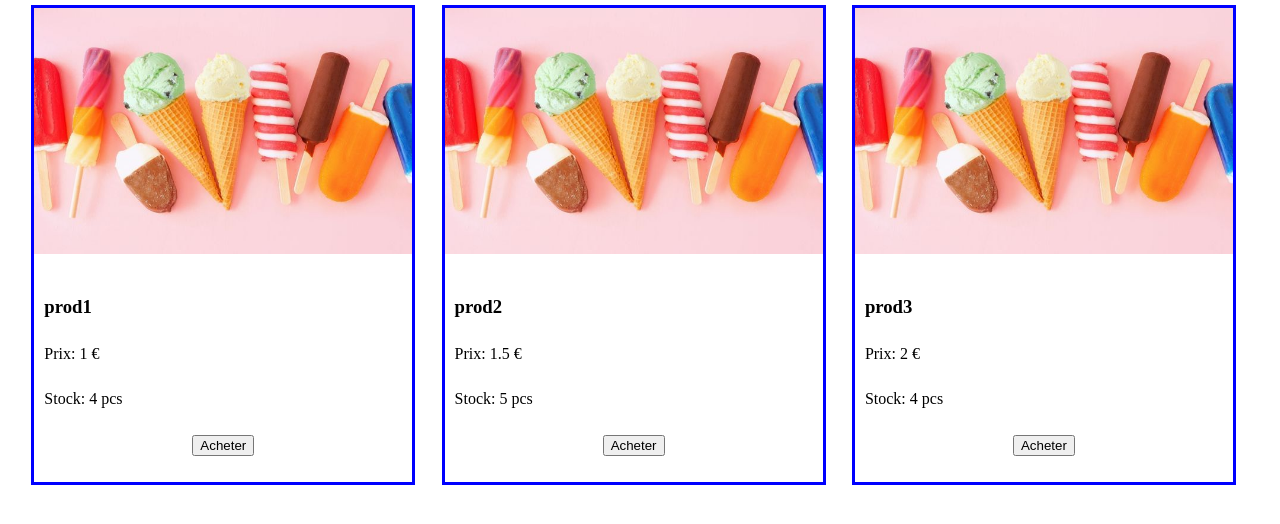
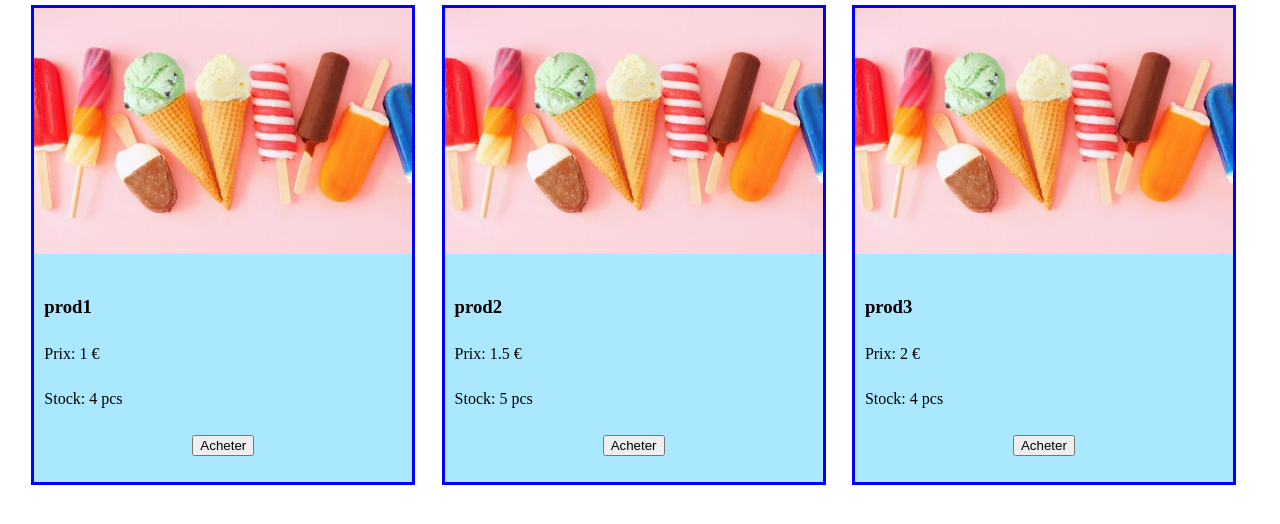
Before and after one commit to lalalandcloud/eShopy, a React (Vite) app: page / in a window 1280 px wide. Shown: the top 524 px of the page. Built offline with nearby package versions, Linux system fonts and the light colour scheme.

Commit message:
gestion stock

```diff
--- a/src/components/card/card.css
+++ b/src/components/card/card.css
@@ -32,3 +32,13 @@
     height: 55%;
     overflow: hidden;
 }
+.limite{
+    background-color: orange;
+}
+.full{
+    background-color: rgb(169, 232, 255);
+}
+.out{
+    background-color: black;
+    color: white;
+}
--- a/src/components/card/card.jsx
+++ b/src/components/card/card.jsx
@@ -6,7 +6,7 @@ function Card({cardImg, name, price, stock, onBuy, argent}){
 
 
     return(
-        <div id='divGloCard'>
+        <div id='divGloCard' className={stock === 1 ? 'limite' : stock === 0 ? 'out': 'full'}>
             <div className='divCardImg'>
                 <img src={imgG} alt="" />
             </div>
```
